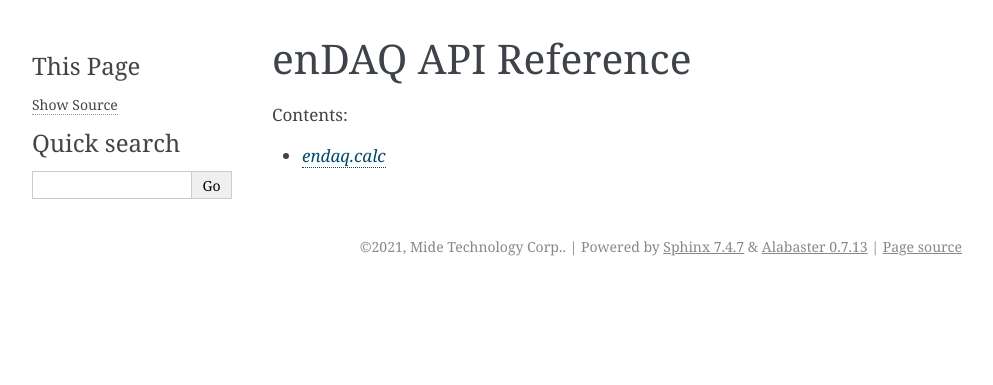
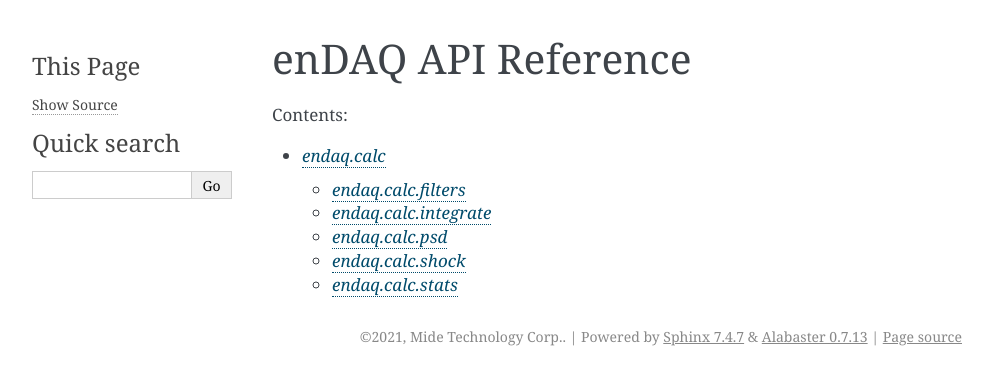
Before and after one commit to MideTechnology/endaq-python, a Sphinx documentation site: the page built from docs/api_ref.rst, in a window 1280 px wide. Shown: the top 385 px of the page, without its empty margins (148-1141 px from the left). Built offline with Sphinx 7.4.7, drawn with Linux system fonts in a browser that asks for light colours.

Commit message:
fixup: added basic API reference for `endaq.calc`

```diff
--- a/docs/endaq/calc.rst
+++ b/docs/endaq/calc.rst
@@ -1,4 +1,39 @@
+############
 `endaq.calc`
-============
+############
 
-.. automodule:: endaq.calc
+
+
+`endaq.calc.filters`
+====================
+
+.. automodule:: endaq.calc.filters
+  :members:
+
+
+`endaq.calc.integrate`
+======================
+
+.. automodule:: endaq.calc.integrate
+  :members:
+
+
+`endaq.calc.psd`
+================
+
+.. automodule:: endaq.calc.psd
+  :members:
+
+
+`endaq.calc.shock`
+==================
+
+.. automodule:: endaq.calc.shock
+  :members:
+
+
+`endaq.calc.stats`
+==================
+
+.. automodule:: endaq.calc.stats
+  :members:
```
